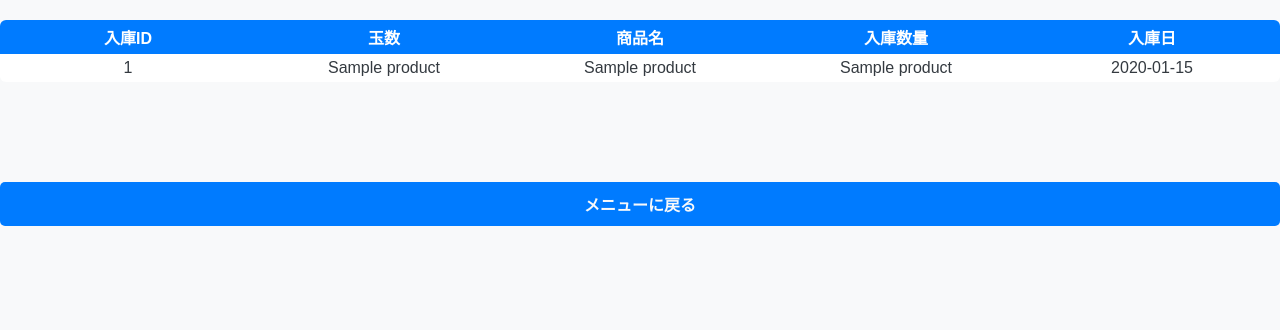
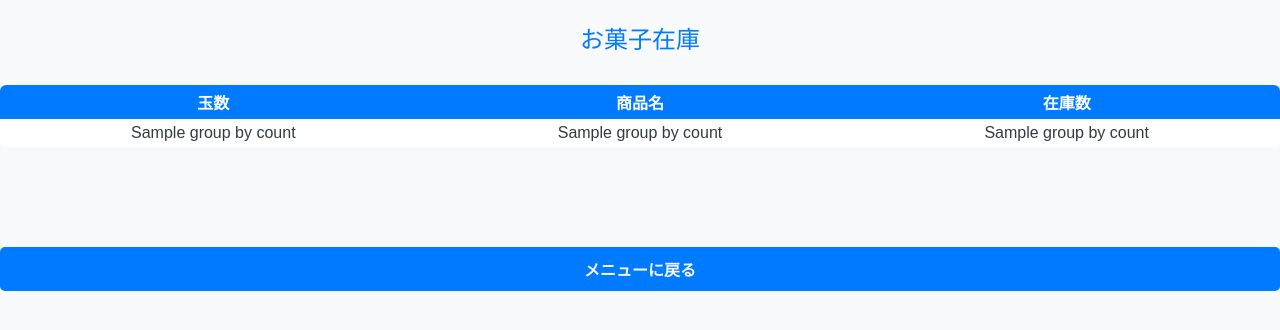
Before and after one commit to skedgeskedge3104-ops/counter_stock, a Flask app: page /counter_stock in a window 1280 px wide. Shown: the top 330 px of the page. Run offline with Flask 3, Linux system fonts and the light colour scheme; a database or web service that is not in the repository returns one stand-in record (values such as "Sample title"); some libraries are stand-ins or nearby versions.

Commit message:
在庫数確認フォーム追加

```diff
--- a/counter.py
+++ b/counter.py
@@ -463,6 +463,9 @@ def get_product_names(group_name):
     return jsonify(product_names)
 
 
+# -----------------------------
+# 在庫確認画面
+# -----------------------------
 
 @app.route('/counter_stock')
 def counter_stock():
@@ -472,7 +475,16 @@ def counter_stock():
     try:
         conn = get_db_connection()
         cur = conn.cursor()
-        cur.execute('SELECT * FROM products;')
+        cur.execute('''SELECT c.category_name, p.product_name, COALESCE(SUM(i_in.received_quantity,0)) - COALESCE(SUM(shipped_quantity,0)) AS 在庫数
+                    FROM group_by_counts AS g LEFT JOIN products AS p ON g.group_name = p.grouo_name
+                    LEFT JOIN invenoty_out AS i_out ON p.product_name = i_out.product_name
+                    LEFT JOIN inventory_in AS i_in ON p.product_name = i_in.product_name
+                    LEFT JOIN categories AS c ON c.category_name = p.category_name
+                    WHERE category_name = 'お菓子'
+                    GROUP BY c.category_name, p.product_name, g.group_name
+                    HAVING COALESCE(SUM(i_in.received_quantity,0)) - COALESCE(SUM(shipped_quantity,0)) != 0
+                    ORDER BY g.group_name;
+                    ''')
 
         items = cur.fetchall()
 
--- a/templates/counter_stock.html
+++ b/templates/counter_stock.html
@@ -4,24 +4,22 @@
 
 {% block content %}
 
+<h2>お菓子在庫</h2>
+
 <table>
     <thead>
         <tr>
-            <th>入庫ID</th>
             <th>玉数</th>
             <th>商品名</th>
-            <th>入庫数量</th>
-            <th>入庫日</th>
+            <th>在庫数</th>
         </tr>
     </thead>
     <tbody>
         {% for item in items %}
         <tr>
-            <td>{{ item[0] }}</td>
-            <td>{{ item[5] }}</td>
-            <td>{{ item[6] }}</td>
-            <td>{{ item[8] }}</td>
-            <td>{{ item[10].strftime('%y,%m,%d') }}</td>
+            <td>{{ item[1] }}</td>
+            <td>{{ item[2] }}</td>
+            <td>{{ item[3] }}</td>
         </tr>
         {% endfor %}
     </tbody>
--- a/templates/inventory_out.html
+++ b/templates/inventory_out.html
@@ -31,7 +31,7 @@
 
     </div>
 
-    <table style="width: auto;  text-align: center; margin: 50px auto;" >
+    <table style="width: 90%;  text-align: center; margin: 50px auto;" >
         <thead>
             <tr>
                 <th>玉数名</th>
```
